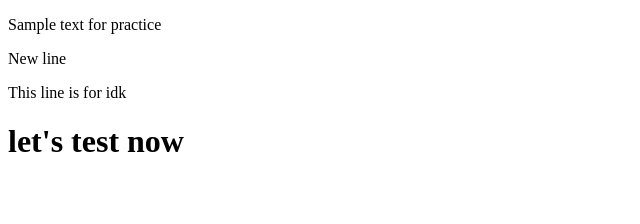
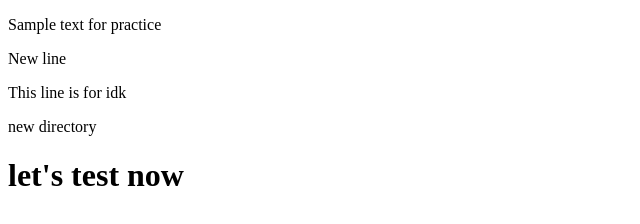
Before and after one commit to ihashirjadoon/PYTHON, a plain HTML site: page index.html in a window 1280 px wide. Shown: the whole page, without its empty margins (0-640 px from the left). Drawn offline with Linux system fonts and the light colour scheme.

Commit message:
New line

```diff
--- a/index.html
+++ b/index.html
@@ -11,6 +11,7 @@
 </div>
     <p>New line</p>
     <p>This line is for idk</p>
+    <p>new directory</p>
 
     <h1>let's test now</h1>
 </body>
```
